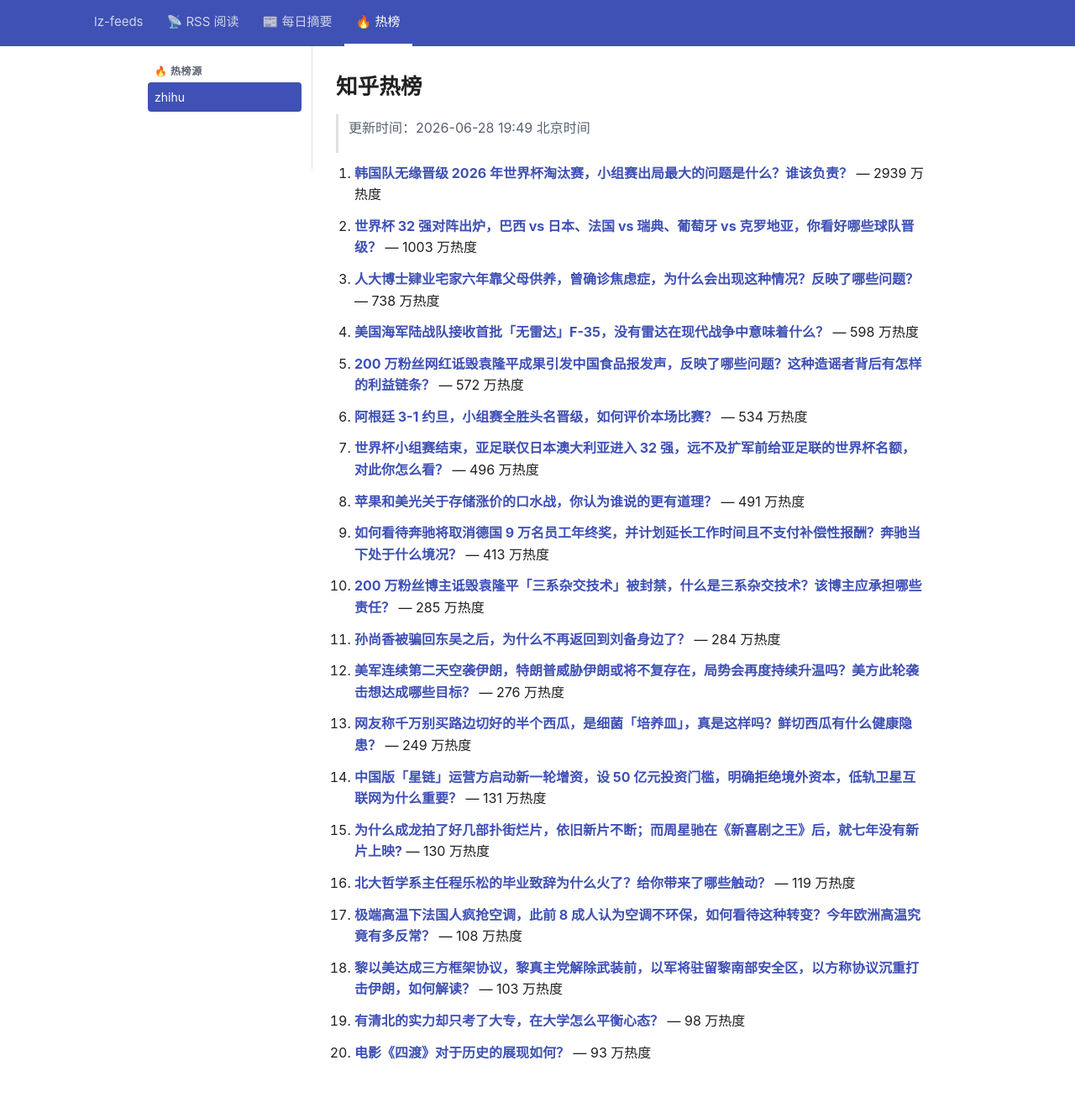
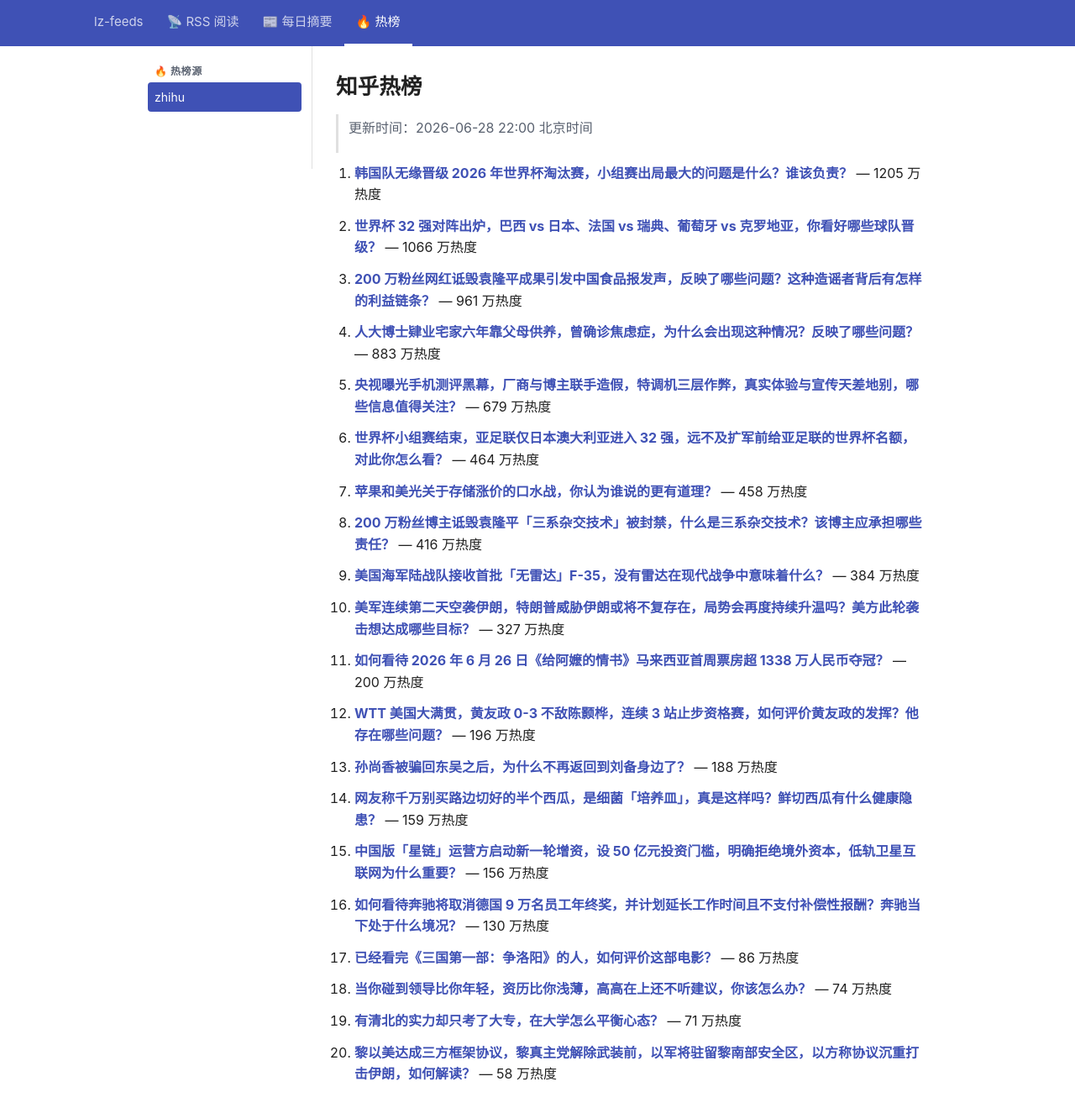
Before and after one commit to lizhang0101/lz-feeds, a Jekyll site: the page built from _hotlist/zhihu.md, in a window 1280 px wide and 1356 px high. Shown: the top 1325 px of the window at 84% size. Built offline with Jekyll 4.4.1, drawn with Linux system fonts in a browser that asks for light colours.

Commit message:
hotlist: 2026-06-28T14:00Z

```diff
--- a/_hotlist/zhihu.md
+++ b/_hotlist/zhihu.md
@@ -1,48 +1,48 @@
 ---
-updated: 2026-06-28 19:49 北京时间
+updated: 2026-06-28 22:00 北京时间
 count: 20
 ---
 
 # 知乎热榜
 
-> 更新时间：2026-06-28 19:49 北京时间
+> 更新时间：2026-06-28 22:00 北京时间
 
-1. **[韩国队无缘晋级 2026 年世界杯淘汰赛，小组赛出局最大的问题是什么？谁该负责？](https://www.zhihu.com/question/2054498128321929989)** — 2939 万热度
+1. **[韩国队无缘晋级 2026 年世界杯淘汰赛，小组赛出局最大的问题是什么？谁该负责？](https://www.zhihu.com/question/2054498128321929989)** — 1205 万热度
 
-2. **[世界杯 32 强对阵出炉，巴西 vs 日本、法国 vs 瑞典、葡萄牙 vs 克罗地亚，你看好哪些球队晋级？](https://www.zhihu.com/question/2054536470178653026)** — 1003 万热度
+2. **[世界杯 32 强对阵出炉，巴西 vs 日本、法国 vs 瑞典、葡萄牙 vs 克罗地亚，你看好哪些球队晋级？](https://www.zhihu.com/question/2054536470178653026)** — 1066 万热度
 
-3. **[人大博士肄业宅家六年靠父母供养，曾确诊焦虑症，为什么会出现这种情况？反映了哪些问题？](https://www.zhihu.com/question/2054263250850669356)** — 738 万热度
+3. **[200 万粉丝网红诋毁袁隆平成果引发中国食品报发声，反映了哪些问题？这种造谣者背后有怎样的利益链条？](https://www.zhihu.com/question/2054482230035191060)** — 961 万热度
 
-4. **[美国海军陆战队接收首批「无雷达」F-35，没有雷达在现代战争中意味着什么？](https://www.zhihu.com/question/2053970381673861771)** — 598 万热度
+4. **[人大博士肄业宅家六年靠父母供养，曾确诊焦虑症，为什么会出现这种情况？反映了哪些问题？](https://www.zhihu.com/question/2054263250850669356)** — 883 万热度
 
-5. **[200 万粉丝网红诋毁袁隆平成果引发中国食品报发声，反映了哪些问题？这种造谣者背后有怎样的利益链条？](https://www.zhihu.com/question/2054482230035191060)** — 572 万热度
+5. **[央视曝光手机测评黑幕，厂商与博主联手造假，特调机三层作弊，真实体验与宣传天差地别，哪些信息值得关注？](https://www.zhihu.com/question/2054487183839474287)** — 679 万热度
 
-6. **[阿根廷 3-1 约旦，小组赛全胜头名晋级，如何评价本场比赛？](https://www.zhihu.com/question/2054243110960324628)** — 534 万热度
+6. **[世界杯小组赛结束，亚足联仅日本澳大利亚进入 32 强，远不及扩军前给亚足联的世界杯名额，对此你怎么看？](https://www.zhihu.com/question/2054540391236335233)** — 464 万热度
 
-7. **[世界杯小组赛结束，亚足联仅日本澳大利亚进入 32 强，远不及扩军前给亚足联的世界杯名额，对此你怎么看？](https://www.zhihu.com/question/2054540391236335233)** — 496 万热度
+7. **[苹果和美光关于存储涨价的口水战，你认为谁说的更有道理？](https://www.zhihu.com/question/2053876477876347476)** — 458 万热度
 
-8. **[苹果和美光关于存储涨价的口水战，你认为谁说的更有道理？](https://www.zhihu.com/question/2053876477876347476)** — 491 万热度
+8. **[200 万粉丝博主诋毁袁隆平「三系杂交技术」被封禁，什么是三系杂交技术？该博主应承担哪些责任？](https://www.zhihu.com/question/2054512680099227066)** — 416 万热度
 
-9. **[如何看待奔驰将取消德国 9 万名员工年终奖，并计划延长工作时间且不支付补偿性报酬？奔驰当下处于什么境况？](https://www.zhihu.com/question/2054316615341007572)** — 413 万热度
+9. **[美国海军陆战队接收首批「无雷达」F-35，没有雷达在现代战争中意味着什么？](https://www.zhihu.com/question/2053970381673861771)** — 384 万热度
 
-10. **[200 万粉丝博主诋毁袁隆平「三系杂交技术」被封禁，什么是三系杂交技术？该博主应承担哪些责任？](https://www.zhihu.com/question/2054512680099227066)** — 285 万热度
+10. **[美军连续第二天空袭伊朗，特朗普威胁伊朗或将不复存在，局势会再度持续升温吗？美方此轮袭击想达成哪些目标？](https://www.zhihu.com/question/2054471851032539301)** — 327 万热度
 
-11. **[孙尚香被骗回东吴之后，为什么不再返回到刘备身边了？](https://www.zhihu.com/question/508550781)** — 284 万热度
+11. **[如何看待 2026 年 6 月 26 日《给阿嬷的情书》马来西亚首周票房超 1338 万人民币夺冠？](https://www.zhihu.com/question/2053881060979692707)** — 200 万热度
 
-12. **[美军连续第二天空袭伊朗，特朗普威胁伊朗或将不复存在，局势会再度持续升温吗？美方此轮袭击想达成哪些目标？](https://www.zhihu.com/question/2054471851032539301)** — 276 万热度
+12. **[WTT 美国大满贯，黄友政 0-3 不敌陈颢桦，连续 3 站止步资格赛，如何评价黄友政的发挥？他存在哪些问题？](https://www.zhihu.com/question/2054504878597203305)** — 196 万热度
 
-13. **[网友称千万别买路边切好的半个西瓜，是细菌「培养皿」，真是这样吗？鲜切西瓜有什么健康隐患？](https://www.zhihu.com/question/2053831515008496055)** — 249 万热度
+13. **[孙尚香被骗回东吴之后，为什么不再返回到刘备身边了？](https://www.zhihu.com/question/508550781)** — 188 万热度
 
-14. **[中国版「星链」运营方启动新一轮增资，设 50 亿元投资门槛，明确拒绝境外资本，低轨卫星互联网为什么重要？](https://www.zhihu.com/question/2053410817152902707)** — 131 万热度
+14. **[网友称千万别买路边切好的半个西瓜，是细菌「培养皿」，真是这样吗？鲜切西瓜有什么健康隐患？](https://www.zhihu.com/question/2053831515008496055)** — 159 万热度
 
-15. **[为什么成龙拍了好几部扑街烂片，依旧新片不断；而周星驰在《新喜剧之王》后，就七年没有新片上映?](https://www.zhihu.com/question/2053095286239760746)** — 130 万热度
+15. **[中国版「星链」运营方启动新一轮增资，设 50 亿元投资门槛，明确拒绝境外资本，低轨卫星互联网为什么重要？](https://www.zhihu.com/question/2053410817152902707)** — 156 万热度
 
-16. **[北大哲学系主任程乐松的毕业致辞为什么火了？给你带来了哪些触动？](https://www.zhihu.com/question/2054203043105567686)** — 119 万热度
+16. **[如何看待奔驰将取消德国 9 万名员工年终奖，并计划延长工作时间且不支付补偿性报酬？奔驰当下处于什么境况？](https://www.zhihu.com/question/2054316615341007572)** — 130 万热度
 
-17. **[极端高温下法国人疯抢空调，此前 8 成人认为空调不环保，如何看待这种转变？今年欧洲高温究竟有多反常？](https://www.zhihu.com/question/2054168303250007375)** — 108 万热度
+17. **[已经看完《三国第一部：争洛阳》的人，如何评价这部电影？](https://www.zhihu.com/question/2054299915073983689)** — 86 万热度
 
-18. **[黎以美达成三方框架协议，黎真主党解除武装前，以军将驻留黎南部安全区，以方称协议沉重打击伊朗，如何解读？](https://www.zhihu.com/question/2054137178243048136)** — 103 万热度
+18. **[当你碰到领导比你年轻，资历比你浅薄，高高在上还不听建议，你该怎么办？](https://www.zhihu.com/question/7760200990)** — 74 万热度
 
-19. **[有清北的实力却只考了大专，在大学怎么平衡心态？](https://www.zhihu.com/question/14594933986)** — 98 万热度
+19. **[有清北的实力却只考了大专，在大学怎么平衡心态？](https://www.zhihu.com/question/14594933986)** — 71 万热度
 
-20. **[电影《四渡》对于历史的展现如何？](https://www.zhihu.com/question/2053916285348615970)** — 93 万热度
+20. **[黎以美达成三方框架协议，黎真主党解除武装前，以军将驻留黎南部安全区，以方称协议沉重打击伊朗，如何解读？](https://www.zhihu.com/question/2054137178243048136)** — 58 万热度
```
